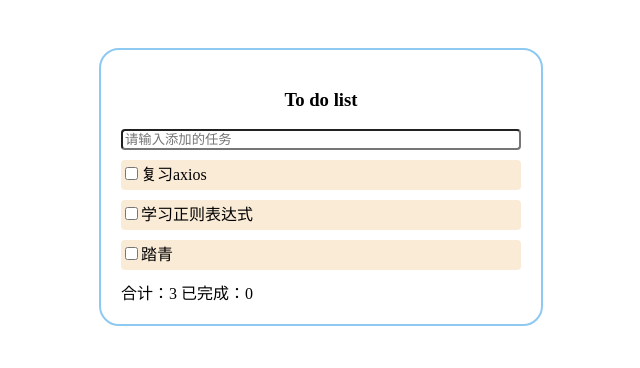
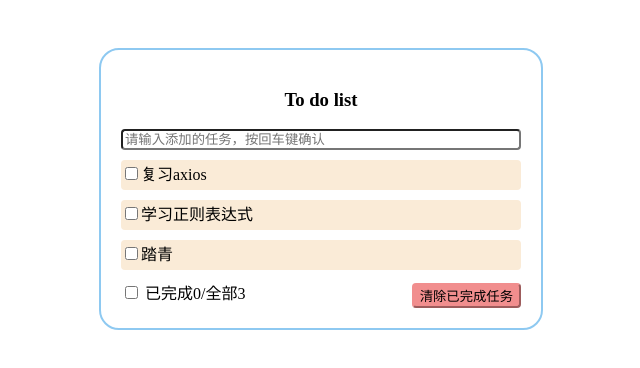
Before and after one commit to minsaccount/TodoList, a Vue app: page / in a window 1280 px wide. Shown: the top 368 px of the page, without its empty margins (319-959 px from the left). Built offline with nearby package versions, Linux system fonts and the light colour scheme.

Commit message:
功能完善

```diff
--- a/src/App.vue
+++ b/src/App.vue
@@ -2,8 +2,12 @@
   <div id="app">
     <h3 class="title">To do list</h3>
     <Header :receive="receive" />
-    <List :items="items" :changeCheck="changeCheck" />
-    <Footer />
+    <List
+      :items="items"
+      :changeCheck="changeCheck"
+      :handleDelete="handleDelete"
+    />
+    <Footer :items="items" :chengeSelect="chengeSelect" :handleClear='handleClear'/>
   </div>
 </template>
 
@@ -39,6 +43,19 @@ export default {
       });
       console.log(id);
     },
+    handleDelete(id) {
+      this.items = this.items.filter((i) => {
+        return i.id !== id;
+      });
+    },
+    chengeSelect(status) {
+      this.items.forEach((i) => {
+        i.finished = status;
+      });
+    },
+    handleClear() {
+      this.items = this.items.filter((i) => !i.finished);
+    },
   },
 };
 </script>
--- a/src/components/FooterSum.vue
+++ b/src/components/FooterSum.vue
@@ -1,22 +1,54 @@
 <template>
-  <div class="footer">
-    <div>合计：{{sum}} 已完成：{{todo}}</div>
+  <div class="footer" v-show="total">
+    <label>
+      <input type="checkbox" v-model="isAll" />
+      已完成{{ finished }}/全部{{ total }}
+    </label>
+    <button class="button" @click="clearFinished">清除已完成任务</button>
   </div>
 </template>
 
 <script>
 export default {
-  data() {
-    return {
-        sum:3,
-        todo:0
-    };
+  props: ["items", "chengeSelect", "handleClear"],
+  computed: {
+    total() {
+      return this.items.length;
+    },
+    finished() {
+      return this.items.reduce(
+        (pre, current) => pre + (current.finished ? 1 : 0),
+        0
+      );
+    },
+    isAll: {
+      get() {
+        return this.total == this.finished;
+      },
+      set(value) {
+        this.chengeSelect(value);
+      },
+    },
+  },
+  methods: {
+    clearFinished() {
+      if (confirm("确认删除已完成的事项吗？")) {
+        this.handleClear();
+      }
+    },
   },
 };
 </script>
 
-<style scoped>
-.footer{
-    margin-top: 10px;
+<style lang="scss" scoped>
+.footer {
+  margin-top: 10px;
+  .button {
+    float: right;
+    margin-top: 3px;
+    background-color: rgb(241, 142, 142);
+    border-color: rgb(241, 142, 142);
+    border-radius: 4px;
+  }
 }
 </style>
--- a/src/components/HeaderSearch.vue
+++ b/src/components/HeaderSearch.vue
@@ -3,7 +3,7 @@
     <input
       class="search"
       type="text"
-      placeholder="请输入添加的任务"
+      placeholder="请输入添加的任务，按回车键确认"
       v-model.trim="item"
       @keyup.enter="add"
     />
--- a/src/components/ItemList.vue
+++ b/src/components/ItemList.vue
@@ -1,6 +1,12 @@
 <template>
   <div class="list">
-    <Item v-for="i in items" :key="i.id" :item="i" :changeCheck="changeCheck" />
+    <Item
+      v-for="i in items"
+      :key="i.id"
+      :item="i"
+      :changeCheck="changeCheck"
+      :handleDelete="handleDelete"
+    />
   </div>
 </template>
 
@@ -10,7 +16,7 @@ export default {
   components: {
     Item,
   },
-  props: ["items", "changeCheck"], //最好不要修改
+  props: ["items", "changeCheck", "handleDelete"], //最好不要修改
 };
 </script>
 
@@ -18,5 +24,4 @@ export default {
 .list {
   width: inherit;
 }
-
 </style>
--- a/src/components/TodoItem.vue
+++ b/src/components/TodoItem.vue
@@ -8,16 +8,21 @@
       />
       <span>{{ item.name }}</span>
     </label>
-    <button class="button">删除</button>
+    <button class="button" @click="deleteItem(item.id)">删除</button>
   </li>
 </template>
 
 <script>
 export default {
-  props: ["item", "changeCheck"],
+  props: ["item", "changeCheck", "handleDelete"],
   methods: {
     handlecheck(id) {
       this.changeCheck(id);
+    },
+    deleteItem(id) {
+      if (confirm("确定删除吗？")) {
+        this.handleDelete(id);
+      }
     },
   },
 };
```
